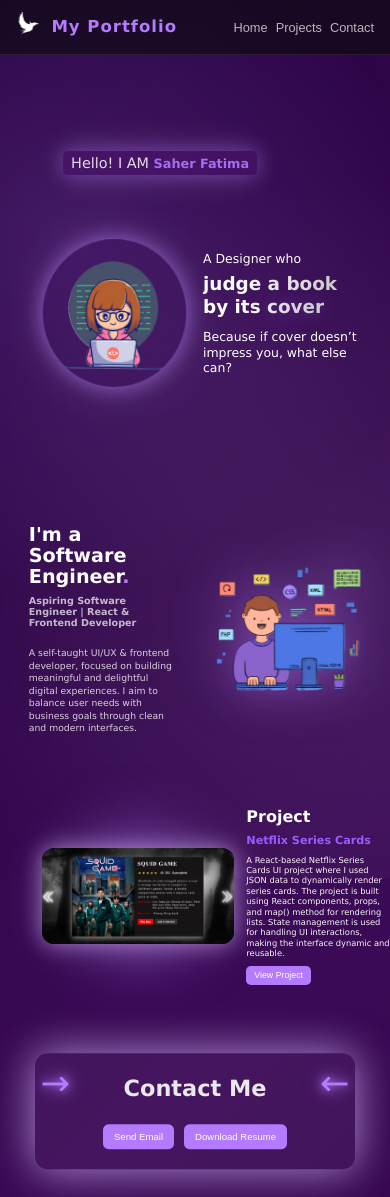
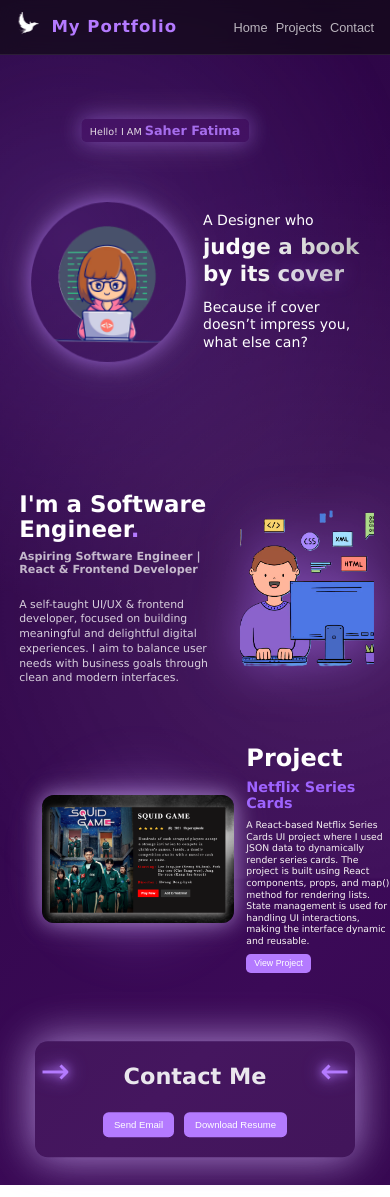
Before and after one commit to saherfatima12-hash/portfolio, a React app: page / in a window 390 px wide. Built offline with nearby package versions, Linux system fonts and the light colour scheme; the HTML template or start-up script is replaced by a standard one.

Commit message:
fix project layout alignment

```diff
--- a/src/index.css
+++ b/src/index.css
@@ -495,12 +495,12 @@
   }
 
    .hero-text h1 {
-    font-size: 1.15rem;   /* 🔥 thora bara */
+    font-size: 1.34rem;   /* 🔥 thora bara */
     line-height: 1.25;
   }
 
   .hero-text p {
-    font-size: 0.78rem;   /* 🔥 balanced */
+    font-size: 0.88rem;   /* 🔥 balanced */
     line-height: 1.25;
   }
 
@@ -555,7 +555,7 @@
   .overlay {
     padding: 0.25rem 0.5rem;   /* 🔥 chhota box */
     border-radius: 0.3rem;
-     font-size: 0.9rem;
+     font-size: 0.6rem;
     top: 2rem;
     transform: translate(-68%, 0);
   }
@@ -676,14 +676,14 @@
   justify-content: space-between;
   gap: 2rem;
    opacity: 0;
-  transform: translateX(5rem);
+  /* transform: translateX(5rem); */
 
   transition: all 0.8s ease;
-  margin-top: 5rem;
+  margin-top: 3rem;
 }
 .project-card.show {
   opacity: 1;
-  transform: translateX(0);
+  /* transform: translateX(0); */
 }
 /* LEFT IMAGE */
 .project-left {
@@ -925,12 +925,12 @@
 
   .hero {
     padding: 3rem 1.2rem;
-
+    margin-top: 2rem;
     gap: 1rem;
   }
 
   .hero-image img {
-    width: min(14rem, 38vw);
+    width: min( 48vw);
   }
 
   .big {
@@ -956,25 +956,25 @@
   }
   /* TEXT SECTION */
    .section {
-    width: 45%;
+    width: 56%;
 
-    padding-left: 0.8rem;   /* 🔥 left breathing space */
+    padding-left: 0.2rem;   /* 🔥 left breathing space */
     box-sizing: border-box;
   }
 
   .heading {
-    font-size: 1.2rem;
+    font-size: 1.43rem;
     line-height: 1.1;
     margin-bottom: 0.3rem;
   }
 
   .line {
-    font-size: 0.6rem;
+    font-size: 0.7rem;
     opacity: 0.7;
   }
 
   .paragraph {
-    font-size: 0.58rem;
+    font-size: 0.68rem;
     line-height: 1.35;
     margin-top: 0.2rem;
   }
@@ -987,7 +987,7 @@
   .right-image img {
     width: 100%;          /* 🔥 actual image */
     max-width: 11rem;     /* control size */
-    height: auto;
+    height: 11rem;
   }
 }
 @media (max-width: 768px) {
@@ -1006,13 +1006,13 @@
     gap: 0.5rem;
 
     width: 100%;
-    margin-top: 4rem;
+    margin-top: 3rem;
   }
 
   /* 🔥 IMAGE SIDE BIGGER */
   .project-left {
     flex: 1.3;
-
+   height:8rem;
     min-width: 0;
   }
 
@@ -1021,7 +1021,7 @@
 
     max-width: 12rem;   /* 🔥 bigger image */
 
-    height: 6rem;
+    height: 8rem;
   }
 
   /* 🔥 TEXT SIDE SMALLER */
@@ -1034,7 +1034,7 @@
   }
 
   .project-right h2 {
-    font-size: 1rem;
+    font-size: 1.5rem;
 
     line-height: 1.1;
 
@@ -1042,13 +1042,13 @@
   }
 
   .project-right h3 {
-    font-size: 0.7rem;
+    font-size: 0.9rem;
 
     margin-bottom: 0.2rem;
   }
 
   .project-right p {
-    font-size: 0.52rem;
+    font-size: 0.58rem;
 
     line-height: 1.25;
   }
```
